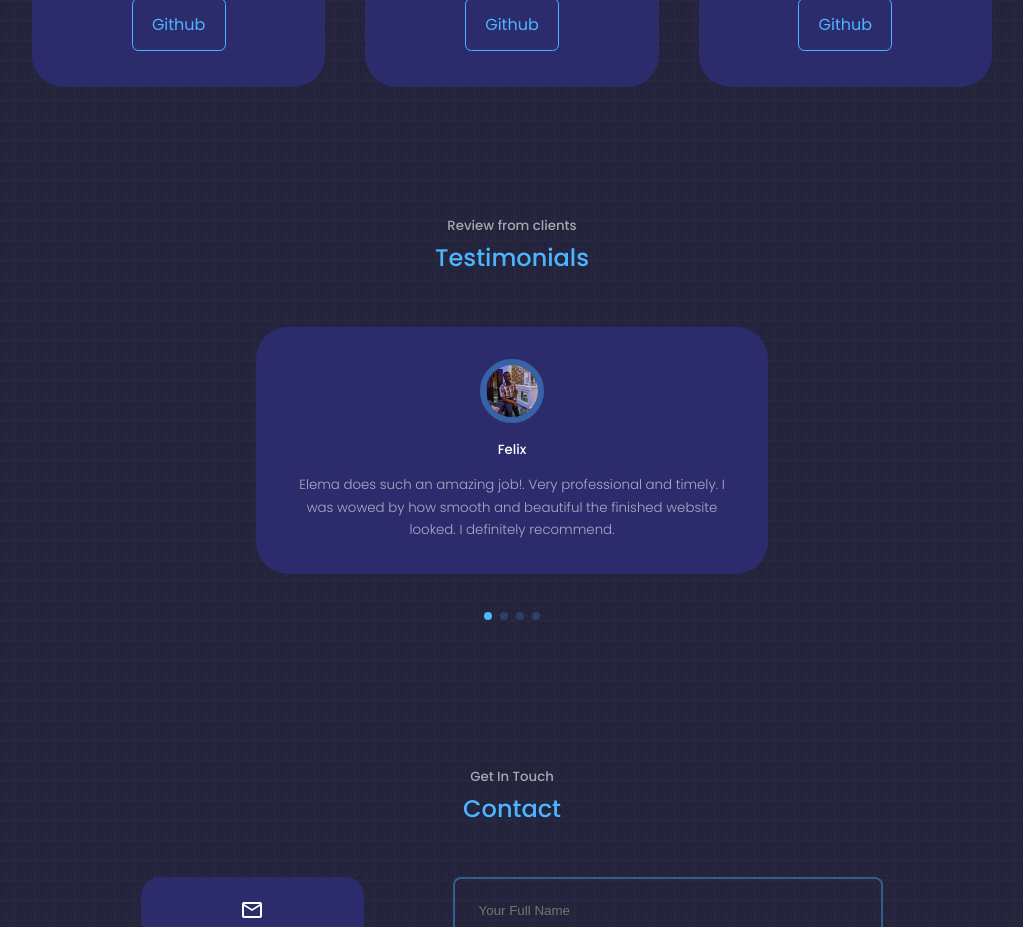
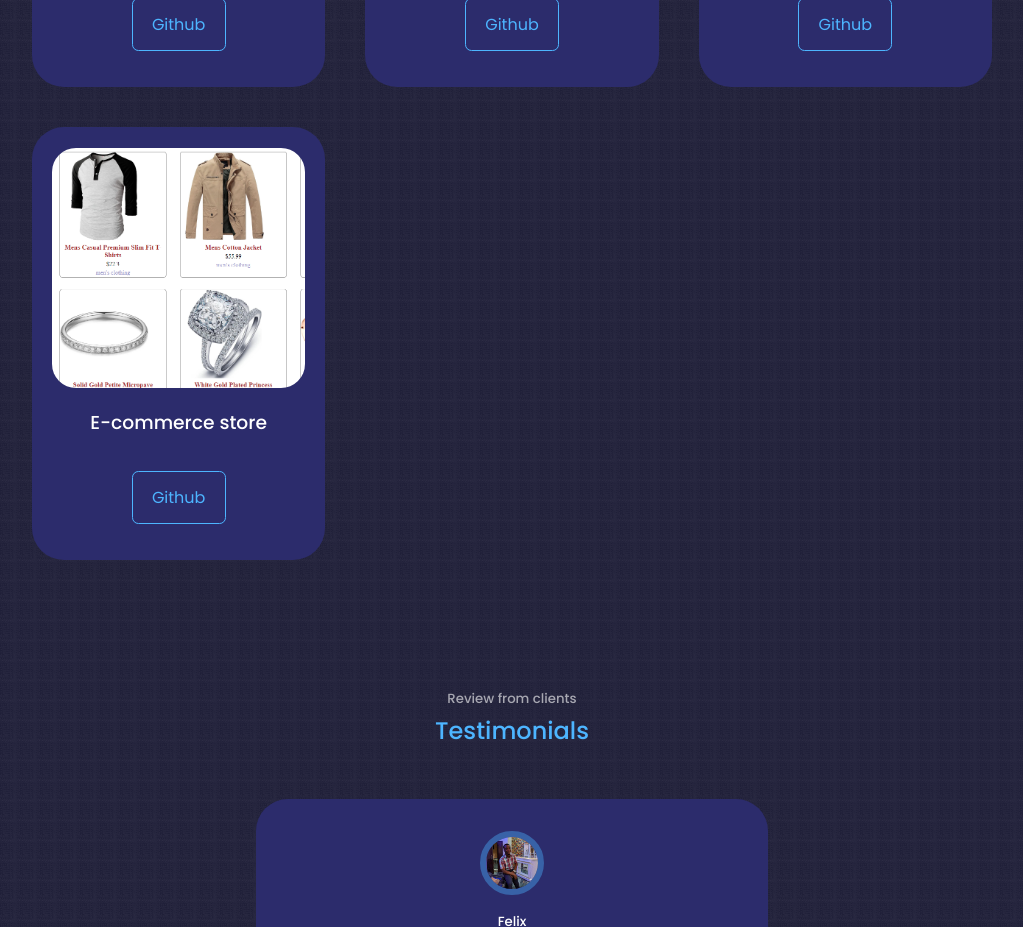
Before and after one commit to ElemaGp/Personal-portfolio, a React (Create React App) app: page / in a window 1280 px wide. Shown: the part 4000-4927 px from the top of the page, without its empty margins (128-1151 px from the left). Built offline with nearby package versions, Linux system fonts and the light colour scheme.

Commit message:
updated resume added

```diff
--- a/src/components/portfolio/Portfolio.jsx
+++ b/src/components/portfolio/Portfolio.jsx
@@ -6,6 +6,7 @@ import IMG3 from '../../assets/1-Liner.png'
 import IMG4 from '../../assets/meal-recipies.png'
 import IMG5 from '../../assets/personal-blog.png'
 import IMG6 from '../../assets/stories-blog.png'
+import IMG7 from '../../assets/Ecommerce.png'
 
 const data = [
   {
@@ -48,6 +49,13 @@ const data = [
       title: 'Stories blog',
       github: 'https://github.com/ElemaGp/story-blog.git',
 
+  },
+  {
+      id: 7,
+      image: IMG7,
+      title: 'E-commerce store',
+      github: 'https://github.com/ElemaGp/E-commerce-PROJECT-react-redux.git',
+
   }
 
 ]
```
Also changed, not shown: src/assets/Ecommerce.png (added), 1 other file (tests, documents, lock files or other folders).
